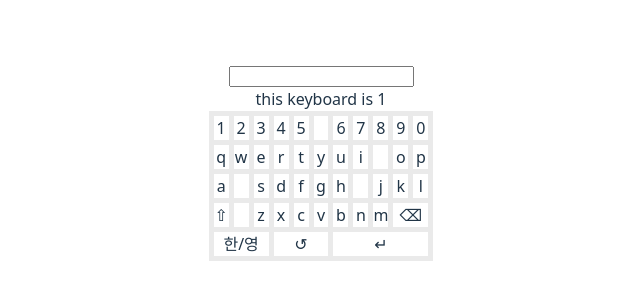
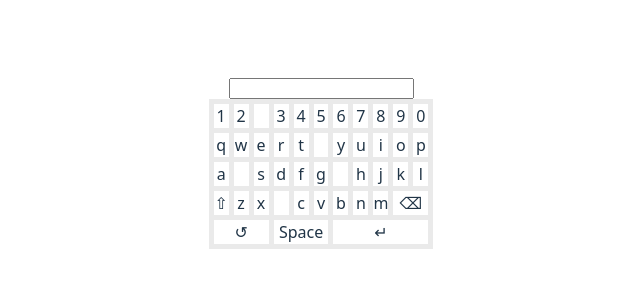
Before and after one commit to ByeolNabi/secure-keypad, a React (Vite) app: page / in a window 1280 px wide. Shown: the part 238-538 px from the top of the page, without its empty margins (319-959 px from the left). Built offline with nearby package versions, Linux system fonts and the light colour scheme.

Commit message:
[fix] 대소문자 변경 및 문자 외 버튼 기능 추가

```diff
--- a/src/App.tsx
+++ b/src/App.tsx
@@ -8,7 +8,7 @@ const App: React.FC = () => {
   return (
     <>
       <input type="text" value={txt} />
-      <VirtualKeyboard mode={1} setInputVal={setTxt} />
+      <VirtualKeyboard setInputVal={setTxt} />
     </>
   );
 };
--- a/src/components/SecureKeyboard.tsx
+++ b/src/components/SecureKeyboard.tsx
@@ -1,8 +1,7 @@
-import React from "react";
+import React, { useState } from "react";
 import "./SecureKeyboard.css";
 
 type VirtualKeyboardProps = {
-  mode: number;
   setInputVal: React.Dispatch<React.SetStateAction<string>>;
 };
 
@@ -22,39 +21,69 @@ type VirtualKeyboardProps = {
 //   ["한/영", "↺", "↵"],
 // ];
 
-const VirtualKeyboard: React.FC<VirtualKeyboardProps> = ({
-  mode,
-  setInputVal,
-}) => {
-  const KEYBOARD: Array<Array<string>> = [
+const suffle = (keyboard: Array<Array<string>>) => {
+  keyboard[0].splice(Math.floor(Math.random() * 11), 0, " ");
+  keyboard[1].splice(Math.floor(Math.random() * 11), 0, " ");
+  keyboard[2].splice(Math.floor(Math.random() * 11), 0, " ");
+  keyboard[2].splice(Math.floor(Math.random() * 12), 0, " ");
+  keyboard[3].splice(Math.floor(Math.random() * 8 + 1), 0, " ");
+};
+
+const VirtualKeyboard: React.FC<VirtualKeyboardProps> = ({ setInputVal }) => {
+  const [mode, setMode] = useState<number>(0);
+  const KEYBOARD_lower: Array<Array<string>> = [
     ["1", "2", "3", "4", "5", "6", "7", "8", "9", "0"],
     ["q", "w", "e", "r", "t", "y", "u", "i", "o", "p"],
     ["a", "s", "d", "f", "g", "h", "j", "k", "l"],
     ["⇧", "z", "x", "c", "v", "b", "n", "m", "⌫"],
-    ["한/영", "↺", "↵"],
+    ["↺", "Space", "↵"],
   ];
-  const keyBoardDatas = KEYBOARD;
-  keyBoardDatas[0].splice(Math.floor(Math.random() * 11), 0, " ");
-  keyBoardDatas[1].splice(Math.floor(Math.random() * 11), 0, " ");
-  keyBoardDatas[2].splice(Math.floor(Math.random() * 11), 0, " ");
-  keyBoardDatas[2].splice(Math.floor(Math.random() * 12), 0, " ");
-  keyBoardDatas[3].splice(Math.floor(Math.random() * 8 + 1), 0, " ");
+  const KEYBOARD_upper: Array<Array<string>> = [
+    ["1", "2", "3", "4", "5", "6", "7", "8", "9", "0"],
+    ["Q", "W", "E", "R", "T", "Y", "U", "I", "O", "P"],
+    ["A", "S", "D", "F", "G", "H", "J", "K", "L"],
+    ["⇧", "Z", "X", "C", "V", "B", "N", "M", "⌫"],
+    ["↺", "Space", "↵"],
+  ];
+  let keyboardDatas = [[""]];
+  if (mode == 0) {
+    keyboardDatas = KEYBOARD_lower;
+  } else if (mode == 1) {
+    keyboardDatas = KEYBOARD_upper;
+  }
+  suffle(keyboardDatas);
 
   const keyClick: React.MouseEventHandler<HTMLDivElement> = (e) => {
-    console.log("[keyClick] : start");
+    // console.log("[keyClick] : start");
     const char = e.currentTarget.textContent;
-    setInputVal((prev) => {
-      console.log("[setInputVal] in keyClick : start!");
-      return prev + char;
-    });
-    console.log("[keyClick] : end");
+    if (char == " ") {
+      return;
+    } else if (char == "⇧") {
+      setMode((prev) => (prev == 0 ? 1 : 0));
+    } else if (char == "↺") {
+      setInputVal((_) => " ");
+    } else if (char == "⌫") {
+      setInputVal((prev) => {
+        if (prev == "") return "";
+        else return prev.slice(0, -1);
+      });
+    } else if (char == "Space") {
+      setInputVal((prev) => prev + " ");
+    } else if (char == "↵") {
+      return;
+    } else {
+      setInputVal((prev) => {
+        // console.log("[setInputVal] in keyClick : start!");
+        return prev + char;
+      });
+    }
+    // console.log("[keyClick] : end");
   };
 
   return (
     <>
-      <div>this keyboard is {mode}</div>
       <div className="container">
-        {keyBoardDatas.map((charList, row) => {
+        {keyboardDatas.map((charList, row) => {
           return charList.map((char, col) => (
             <div key={row * 11 + col} className="item" onClick={keyClick}>
               {char}
```
